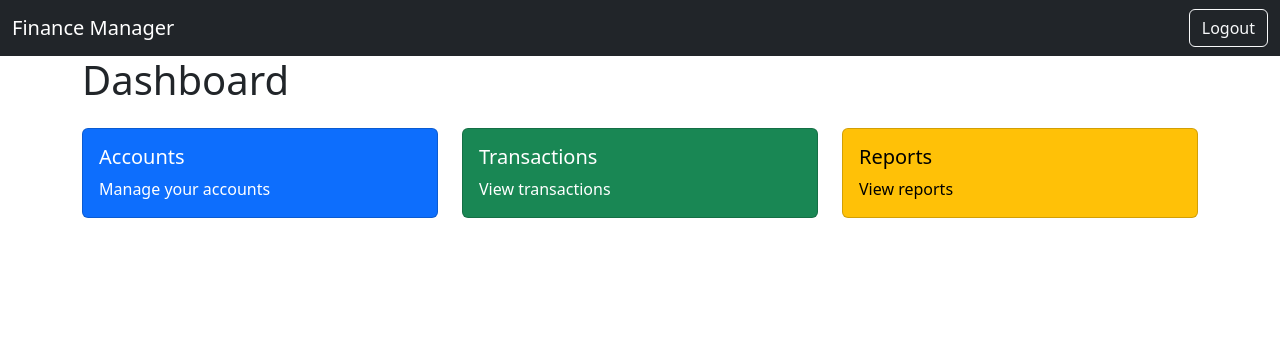
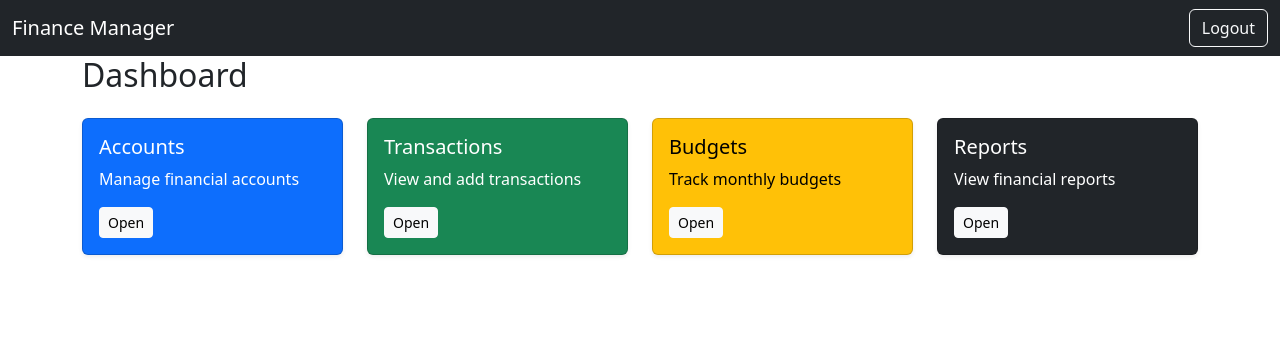
Before and after one commit to arunrar-2025/secure-personal-finance-manager, a PHP site: page /dashboard.php in a window 1280 px wide. Shown: the top 356 px of the page. Run offline with PHP 8.4, Linux system fonts and the light colour scheme; some libraries are stand-ins or nearby versions.

Commit message:
Improved UI styling for login and dashboard

```diff
--- a/app/views/dashboard.php
+++ b/app/views/dashboard.php
@@ -1,31 +1,44 @@
 <?php require __DIR__ . '/layout/header.php'; ?>
 
-<h1>Dashboard</h1>
+<h2 class="mb-4">Dashboard</h2>
 
-<div class="row mt-4">
-    <div class="col-md-4">
-        <div class="card text-bg-primary mb-3">
+<div class="row">
+    <div class="col-md-3">
+        <div class="card text-bg-primary mb-3 shadow-sm">
             <div class="card-body">
                 <h5 class="card-title">Accounts</h5>
-                <p class="card-text">Manage your accounts</p>
+                <p class="card-text">Manage financial accounts</p>
+                <a href="?route=accounts" class="btn btn-light btn-sm">Open</a>
             </div>
         </div>
     </div>
 
-    <div class="col-md-4">
-        <div class="card text-bg-success mb-3">
+    <div class="col-md-3">
+        <div class="card text-bg-success mb-3 shadow-sm">
             <div class="card-body">
                 <h5 class="card-title">Transactions</h5>
-                <p class="card-text">View transactions</p>
+                <p class="card-text">View and add transactions</p>
+                <a href="?route=transactions" class="btn btn-light btn-sm">Open</a>
             </div>
         </div>
     </div>
 
-    <div class="col-md-4">
-        <div class="card text-bg-warning mb-3">
+    <div class="col-md-3">
+        <div class="card text-bg-warning mb-3 shadow-sm">
+            <div class="card-body">
+                <h5 class="card-title">Budgets</h5>
+                <p class="card-text">Track monthly budgets</p>
+                <a href="?route=budgets" class="btn btn-light btn-sm">Open</a>
+            </div>
+        </div>
+    </div>
+
+    <div class="col-md-3">
+        <div class="card text-bg-dark mb-3 shadow-sm">
             <div class="card-body">
                 <h5 class="card-title">Reports</h5>
-                <p class="card-text">View reports</p>
+                <p class="card-text">View financial reports</p>
+                <a href="?route=reports" class="btn btn-light btn-sm">Open</a>
             </div>
         </div>
     </div>
```
Also changed, not shown: app/views/login.php (+5 -5 lines), public/assets/css/style.css.
